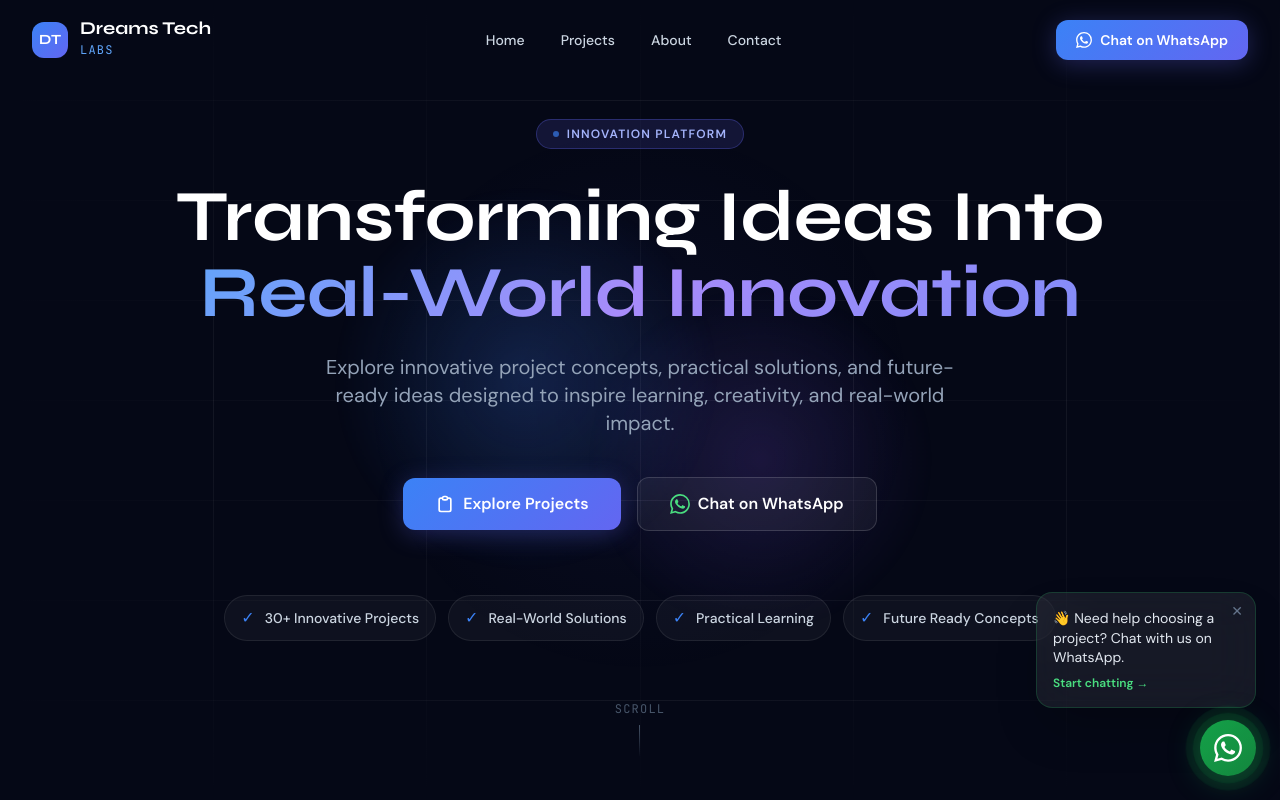
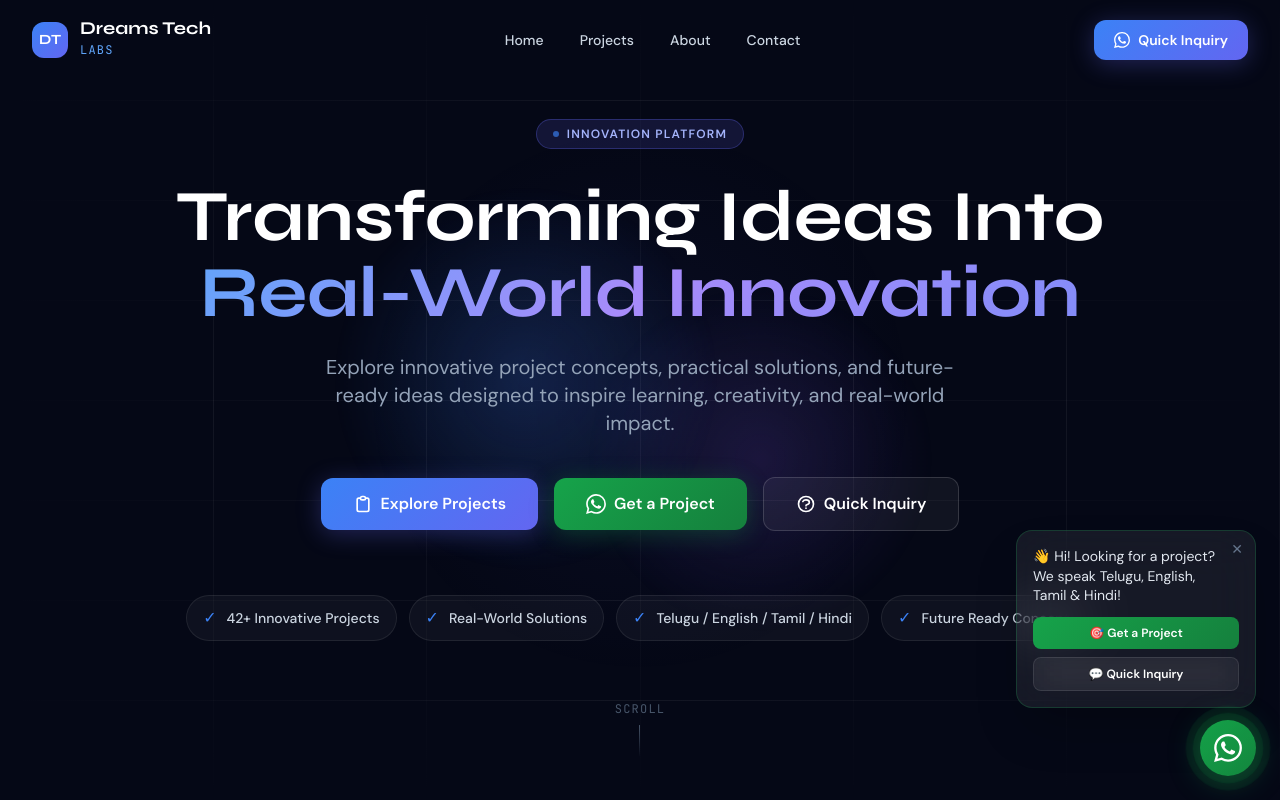
Before and after one commit to venkatarao2k/Dreams-Tech-Labs, a React (Vite) app: page / in a window 1280 px wide. Shown: the top 800 px of the page. Built offline with nearby package versions, Linux system fonts and the light colour scheme.

Commit message:
update whatsapp number and add dual button flow

```diff
--- a/src/components/AllProjects.jsx
+++ b/src/components/AllProjects.jsx
@@ -1,7 +1,7 @@
 import { useState, useMemo } from 'react';
 import { allProjects, categories } from '../data/projects';
 
-const WA_LINK = "https://wa.me/917095537106?text=Hi%20Dreams%20Tech%20Labs%2C%20I%20am%20interested%20in%20your%20project%20solutions.%20Please%20share%20more%20details.";
+const WA_LINK = "https://wa.me/917095537106?text=%F0%9F%91%8B%20Hi%20Dreams%20Tech%20Labs!%0A%0AI%20am%20looking%20for%20a%20project.%20Here%20are%20my%20details%3A%0A%0A1%EF%B8%8F%E2%83%A3%20Project%20Type%3A%20%5BFinal%20Year%20%2F%20Resume%20%2F%20Learning%5D%0A2%EF%B8%8F%E2%83%A3%20Language%20I%20prefer%3A%20%5BTelugu%20%2F%20English%20%2F%20Tamil%20%2F%20Hindi%5D%0A3%EF%B8%8F%E2%83%A3%20My%20project%20idea%20or%20requirement%3A%0A%0APlease%20suggest%20the%20best%20project%20for%20me!%20%F0%9F%99%8F";
 
 function ProjectCard({ project, index }) {
   return (
--- a/src/components/Contact.jsx
+++ b/src/components/Contact.jsx
@@ -1,4 +1,5 @@
-const WA_LINK = "https://wa.me/917095537106?text=Hi%20Dreams%20Tech%20Labs%2C%20I%20am%20interested%20in%20your%20project%20solutions.%20Please%20share%20more%20details.";
+const WA_INQUIRY = "https://wa.me/917095537106?text=👋%20Hi%20Dreams%20Tech%20Labs!%20I%20have%20an%20inquiry%20about%20your%20projects.%20Can%20you%20help%20me%3F";
+const WA_PROJECT = "https://wa.me/917095537106?text=👋%20Hi%20Dreams%20Tech%20Labs!%0A%0AI%20am%20looking%20for%20a%20project.%20Here%20are%20my%20details%3A%0A%0A1%EF%B8%8F%E2%83%A3%20Project%20Type%3A%20%5BFinal%20Year%20%2F%20Resume%20%2F%20Learning%5D%0A2%EF%B8%8F%E2%83%A3%20Language%20I%20prefer%3A%20%5BTelugu%20%2F%20English%20%2F%20Tamil%20%2F%20Hindi%5D%0A3%EF%B8%8F%E2%83%A3%20My%20project%20idea%20or%20requirement%3A%0A%0APlease%20suggest%20the%20best%20project%20for%20me!%20%F0%9F%99%8F";
 const WA_NUMBER = "+91 70955 37106";
 
 const contactCards = [
@@ -13,7 +14,7 @@ const contactCards = [
     border: "rgba(34,197,94,0.25)",
     label: "WhatsApp",
     value: WA_NUMBER,
-    action: WA_LINK,
+    action: WA_INQUIRY,
     actionText: "Chat Now →",
   },
   {
@@ -63,11 +64,11 @@ export default function Contact() {
             Let's Talk Innovation
           </h2>
           <p className="text-slate-400 text-lg max-w-xl mx-auto">
-            Need help choosing the right project? Let's connect. Our team is ready to guide you to the perfect idea.
+            Need help choosing the right project? We speak Telugu, English, Tamil and Hindi — reach out in any language!
           </p>
         </div>
 
-        {/* Cards */}
+        {/* Contact Cards */}
         <div className="grid grid-cols-1 md:grid-cols-3 gap-6 mb-12">
           {contactCards.map(card => (
             <div key={card.label} className="glass rounded-2xl p-7 border border-white/[0.06] hover:border-white/20 transition-all duration-300 hover:-translate-y-1 text-center">
@@ -89,7 +90,19 @@ export default function Contact() {
           ))}
         </div>
 
-        {/* Big CTA */}
+        {/* Language support banner */}
+        <div className="glass rounded-2xl p-5 border border-indigo-500/20 text-center mb-8">
+          <p className="text-slate-300 text-sm">
+            🌐 We support &nbsp;
+            <span className="text-white font-semibold">తెలుగు (Telugu)</span> &nbsp;·&nbsp;
+            <span className="text-white font-semibold">English</span> &nbsp;·&nbsp;
+            <span className="text-white font-semibold">தமிழ் (Tamil)</span> &nbsp;·&nbsp;
+            <span className="text-white font-semibold">हिंदी (Hindi)</span>
+            &nbsp; — Explain your requirement in any language!
+          </p>
+        </div>
+
+        {/* Two CTA buttons */}
         <div className="glass-strong rounded-3xl p-8 md:p-12 border border-indigo-500/20 text-center relative overflow-hidden">
           <div className="absolute top-0 left-0 right-0 h-px bg-gradient-to-r from-transparent via-indigo-500/50 to-transparent" />
           <div className="absolute bottom-0 left-0 right-0 h-px bg-gradient-to-r from-transparent via-violet-500/30 to-transparent" />
@@ -99,20 +112,37 @@ export default function Contact() {
             Ready to Start Your Innovation Journey?
           </h3>
           <p className="text-slate-400 max-w-xl mx-auto mb-8 leading-relaxed">
-            Reach out on WhatsApp now and our team will help you find the project concept that matches your vision, goals, and potential.
+            Choose how you want to connect — quick question or ready to get your project?
           </p>
+
+          <div className="flex flex-col sm:flex-row items-center justify-center gap-4">
+            {/* Get a Project */}
             <a
-            href={WA_LINK}
+              href={WA_PROJECT}
               target="_blank"
               rel="noopener noreferrer"
-            className="btn-primary text-base px-10 py-4 inline-flex"
+              className="btn-primary text-base px-10 py-4 inline-flex w-full sm:w-auto justify-center"
               style={{background: 'linear-gradient(135deg, #16a34a, #15803d)', boxShadow: '0 4px 24px rgba(22,163,74,0.3)'}}
             >
               <svg className="w-5 h-5" fill="currentColor" viewBox="0 0 24 24">
                 <path d="M17.472 14.382c-.297-.149-1.758-.867-2.03-.967-.273-.099-.471-.148-.67.15-.197.297-.767.966-.94 1.164-.173.199-.347.223-.644.075-.297-.15-1.255-.463-2.39-1.475-.883-.788-1.48-1.761-1.653-2.059-.173-.297-.018-.458.13-.606.134-.133.298-.347.446-.52.149-.174.198-.298.298-.497.099-.198.05-.371-.025-.52-.075-.149-.669-1.612-.916-2.207-.242-.579-.487-.5-.669-.51-.173-.008-.371-.01-.57-.01-.198 0-.52.074-.792.372-.272.297-1.04 1.016-1.04 2.479 0 1.462 1.065 2.875 1.213 3.074.149.198 2.096 3.2 5.077 4.487.709.306 1.262.489 1.694.625.712.227 1.36.195 1.871.118.571-.085 1.758-.719 2.006-1.413.248-.694.248-1.289.173-1.413-.074-.124-.272-.198-.57-.347m-5.421 7.403h-.004a9.87 9.87 0 01-5.031-1.378l-.361-.214-3.741.982.998-3.648-.235-.374a9.86 9.86 0 01-1.51-5.26c.001-5.45 4.436-9.884 9.888-9.884 2.64 0 5.122 1.03 6.988 2.898a9.825 9.825 0 012.893 6.994c-.003 5.45-4.437 9.884-9.885 9.884m8.413-18.297A11.815 11.815 0 0012.05 0C5.495 0 .16 5.335.157 11.892c0 2.096.547 4.142 1.588 5.945L.057 24l6.305-1.654a11.882 11.882 0 005.683 1.448h.005c6.554 0 11.89-5.335 11.893-11.893a11.821 11.821 0 00-3.48-8.413z"/>
               </svg>
-            Chat on WhatsApp Now
+              Get a Project
             </a>
+
+            {/* Quick Inquiry */}
+            <a
+              href={WA_INQUIRY}
+              target="_blank"
+              rel="noopener noreferrer"
+              className="btn-ghost text-base px-10 py-4 inline-flex w-full sm:w-auto justify-center"
+            >
+              <svg className="w-5 h-5" fill="none" stroke="currentColor" viewBox="0 0 24 24">
+                <path strokeLinecap="round" strokeLinejoin="round" strokeWidth={2} d="M8.228 9c.549-1.165 2.03-2 3.772-2 2.21 0 4 1.343 4 3 0 1.4-1.278 2.575-3.006 2.907-.542.104-.994.54-.994 1.093m0 3h.01M21 12a9 9 0 11-18 0 9 9 0 0118 0z" />
+              </svg>
+              Quick Inquiry
+            </a>
+          </div>
         </div>
       </div>
     </section>
--- a/src/components/FeaturedProjects.jsx
+++ b/src/components/FeaturedProjects.jsx
@@ -1,6 +1,6 @@
 import { featuredProjects } from '../data/projects';
 
-const WA_LINK = "https://wa.me/917095537106?text=Hi%20Dreams%20Tech%20Labs%2C%20I%20am%20interested%20in%20your%20project%20solutions.%20Please%20share%20more%20details.";
+const WA_LINK = "https://wa.me/917095537106?text=%F0%9F%91%8B%20Hi%20Dreams%20Tech%20Labs!%0A%0AI%20am%20looking%20for%20a%20project.%20Here%20are%20my%20details%3A%0A%0A1%EF%B8%8F%E2%83%A3%20Project%20Type%3A%20%5BFinal%20Year%20%2F%20Resume%20%2F%20Learning%5D%0A2%EF%B8%8F%E2%83%A3%20Language%20I%20prefer%3A%20%5BTelugu%20%2F%20English%20%2F%20Tamil%20%2F%20Hindi%5D%0A3%EF%B8%8F%E2%83%A3%20My%20project%20idea%20or%20requirement%3A%0A%0APlease%20suggest%20the%20best%20project%20for%20me!%20%F0%9F%99%8F";
 
 function FeaturedCard({ project }) {
   return (
--- a/src/components/Footer.jsx
+++ b/src/components/Footer.jsx
@@ -1,4 +1,4 @@
-const WA_LINK = "https://wa.me/917095537106?text=Hi%20Dreams%20Tech%20Labs%2C%20I%20am%20interested%20in%20your%20project%20solutions.%20Please%20share%20more%20details.";
+const WA_LINK = "https://wa.me/917095537106?text=%F0%9F%91%8B%20Hi%20Dreams%20Tech%20Labs!%0A%0AI%20am%20looking%20for%20a%20project.%20Here%20are%20my%20details%3A%0A%0A1%EF%B8%8F%E2%83%A3%20Project%20Type%3A%20%5BFinal%20Year%20%2F%20Resume%20%2F%20Learning%5D%0A2%EF%B8%8F%E2%83%A3%20Language%20I%20prefer%3A%20%5BTelugu%20%2F%20English%20%2F%20Tamil%20%2F%20Hindi%5D%0A3%EF%B8%8F%E2%83%A3%20My%20project%20idea%20or%20requirement%3A%0A%0APlease%20suggest%20the%20best%20project%20for%20me!%20%F0%9F%99%8F";
 
 const navLinks = [
   { label: 'Home', id: 'home' },
--- a/src/components/Hero.jsx
+++ b/src/components/Hero.jsx
@@ -1,4 +1,5 @@
-const WA_LINK = "https://wa.me/917095537106?text=Hi%20Dreams%20Tech%20Labs%2C%20I%20am%20interested%20in%20your%20project%20solutions.%20Please%20share%20more%20details.";
+const WA_INQUIRY = "https://wa.me/917095537106?text=👋%20Hi%20Dreams%20Tech%20Labs!%20I%20have%20an%20inquiry%20about%20your%20projects.%20Can%20you%20help%20me%3F";
+const WA_PROJECT = "https://wa.me/917095537106?text=👋%20Hi%20Dreams%20Tech%20Labs!%0A%0AI%20am%20looking%20for%20a%20project.%20Here%20are%20my%20details%3A%0A%0A1%EF%B8%8F%E2%83%A3%20Project%20Type%3A%20%5BFinal%20Year%20%2F%20Resume%20%2F%20Learning%5D%0A2%EF%B8%8F%E2%83%A3%20Language%20I%20prefer%3A%20%5BTelugu%20%2F%20English%20%2F%20Tamil%20%2F%20Hindi%5D%0A3%EF%B8%8F%E2%83%A3%20My%20project%20idea%20or%20requirement%3A%0A%0APlease%20suggest%20the%20best%20project%20for%20me!%20%F0%9F%99%8F";
 
 const TrustBadge = ({ icon, text }) => (
   <div className="flex items-center gap-2.5 glass px-4 py-2.5 rounded-full">
@@ -67,8 +68,10 @@ export default function Hero() {
           Explore innovative project concepts, practical solutions, and future-ready ideas designed to inspire learning, creativity, and real-world impact.
         </p>
 
-        {/* CTAs */}
+        {/* CTAs — 3 buttons */}
         <div className="flex flex-col sm:flex-row items-center justify-center gap-4 mb-16 animate-fade-in animate-delay-300">
+
+          {/* Explore Projects */}
           <button
             onClick={scrollToProjects}
             className="btn-primary text-base px-8 py-3.5 w-full sm:w-auto"
@@ -78,24 +81,40 @@ export default function Hero() {
             </svg>
             Explore Projects
           </button>
+
+          {/* Get a Project */}
           <a
-            href={WA_LINK}
+            href={WA_PROJECT}
+            target="_blank"
+            rel="noopener noreferrer"
+            className="btn-primary text-base px-8 py-3.5 w-full sm:w-auto"
+            style={{background: 'linear-gradient(135deg, #16a34a, #15803d)', boxShadow: '0 4px 24px rgba(22,163,74,0.3)'}}
+          >
+            <svg className="w-5 h-5" fill="currentColor" viewBox="0 0 24 24">
+              <path d="M17.472 14.382c-.297-.149-1.758-.867-2.03-.967-.273-.099-.471-.148-.67.15-.197.297-.767.966-.94 1.164-.173.199-.347.223-.644.075-.297-.15-1.255-.463-2.39-1.475-.883-.788-1.48-1.761-1.653-2.059-.173-.297-.018-.458.13-.606.134-.133.298-.347.446-.52.149-.174.198-.298.298-.497.099-.198.05-.371-.025-.52-.075-.149-.669-1.612-.916-2.207-.242-.579-.487-.5-.669-.51-.173-.008-.371-.01-.57-.01-.198 0-.52.074-.792.372-.272.297-1.04 1.016-1.04 2.479 0 1.462 1.065 2.875 1.213 3.074.149.198 2.096 3.2 5.077 4.487.709.306 1.262.489 1.694.625.712.227 1.36.195 1.871.118.571-.085 1.758-.719 2.006-1.413.248-.694.248-1.289.173-1.413-.074-.124-.272-.198-.57-.347m-5.421 7.403h-.004a9.87 9.87 0 01-5.031-1.378l-.361-.214-3.741.982.998-3.648-.235-.374a9.86 9.86 0 01-1.51-5.26c.001-5.45 4.436-9.884 9.888-9.884 2.64 0 5.122 1.03 6.988 2.898a9.825 9.825 0 012.893 6.994c-.003 5.45-4.437 9.884-9.885 9.884m8.413-18.297A11.815 11.815 0 0012.05 0C5.495 0 .16 5.335.157 11.892c0 2.096.547 4.142 1.588 5.945L.057 24l6.305-1.654a11.882 11.882 0 005.683 1.448h.005c6.554 0 11.89-5.335 11.893-11.893a11.821 11.821 0 00-3.48-8.413z"/>
+            </svg>
+            Get a Project
+          </a>
+
+          {/* Quick Inquiry */}
+          <a
+            href={WA_INQUIRY}
             target="_blank"
             rel="noopener noreferrer"
             className="btn-ghost text-base px-8 py-3.5 w-full sm:w-auto"
           >
-            <svg className="w-5 h-5 text-green-400" fill="currentColor" viewBox="0 0 24 24">
-              <path d="M17.472 14.382c-.297-.149-1.758-.867-2.03-.967-.273-.099-.471-.148-.67.15-.197.297-.767.966-.94 1.164-.173.199-.347.223-.644.075-.297-.15-1.255-.463-2.39-1.475-.883-.788-1.48-1.761-1.653-2.059-.173-.297-.018-.458.13-.606.134-.133.298-.347.446-.52.149-.174.198-.298.298-.497.099-.198.05-.371-.025-.52-.075-.149-.669-1.612-.916-2.207-.242-.579-.487-.5-.669-.51-.173-.008-.371-.01-.57-.01-.198 0-.52.074-.792.372-.272.297-1.04 1.016-1.04 2.479 0 1.462 1.065 2.875 1.213 3.074.149.198 2.096 3.2 5.077 4.487.709.306 1.262.489 1.694.625.712.227 1.36.195 1.871.118.571-.085 1.758-.719 2.006-1.413.248-.694.248-1.289.173-1.413-.074-.124-.272-.198-.57-.347m-5.421 7.403h-.004a9.87 9.87 0 01-5.031-1.378l-.361-.214-3.741.982.998-3.648-.235-.374a9.86 9.86 0 01-1.51-5.26c.001-5.45 4.436-9.884 9.888-9.884 2.64 0 5.122 1.03 6.988 2.898a9.825 9.825 0 012.893 6.994c-.003 5.45-4.437 9.884-9.885 9.884m8.413-18.297A11.815 11.815 0 0012.05 0C5.495 0 .16 5.335.157 11.892c0 2.096.547 4.142 1.588 5.945L.057 24l6.305-1.654a11.882 11.882 0 005.683 1.448h.005c6.554 0 11.89-5.335 11.893-11.893a11.821 11.821 0 00-3.48-8.413z"/>
+            <svg className="w-5 h-5" fill="none" stroke="currentColor" viewBox="0 0 24 24">
+              <path strokeLinecap="round" strokeLinejoin="round" strokeWidth={2} d="M8.228 9c.549-1.165 2.03-2 3.772-2 2.21 0 4 1.343 4 3 0 1.4-1.278 2.575-3.006 2.907-.542.104-.994.54-.994 1.093m0 3h.01M21 12a9 9 0 11-18 0 9 9 0 0118 0z" />
             </svg>
-            Chat on WhatsApp
+            Quick Inquiry
           </a>
         </div>
 
         {/* Trust badges */}
         <div className="flex flex-wrap items-center justify-center gap-3 animate-fade-in animate-delay-400">
-          <TrustBadge icon="✓" text="30+ Innovative Projects" />
+          <TrustBadge icon="✓" text="42+ Innovative Projects" />
           <TrustBadge icon="✓" text="Real-World Solutions" />
-          <TrustBadge icon="✓" text="Practical Learning" />
+          <TrustBadge icon="✓" text="Telugu / English / Tamil / Hindi" />
           <TrustBadge icon="✓" text="Future Ready Concepts" />
         </div>
 
--- a/src/components/Navbar.jsx
+++ b/src/components/Navbar.jsx
@@ -1,6 +1,6 @@
 import { useState, useEffect } from 'react';
 
-const WA_LINK = "https://wa.me/917095537106?text=Hi%20Dreams%20Tech%20Labs%2C%20I%20am%20interested%20in%20your%20project%20solutions.%20Please%20share%20more%20details.";
+const WA_INQUIRY = "https://wa.me/917095537106?text=👋%20Hi%20Dreams%20Tech%20Labs!%20I%20have%20an%20inquiry%20about%20your%20projects.%20Can%20you%20help%20me%3F";
 
 export default function Navbar() {
   const [scrolled, setScrolled] = useState(false);
@@ -55,7 +55,7 @@ export default function Navbar() {
           {/* CTA */}
           <div className="hidden md:flex items-center gap-3">
             <a
-              href={WA_LINK}
+              href={WA_INQUIRY}
               target="_blank"
               rel="noopener noreferrer"
               className="btn-primary text-sm py-2.5 px-5"
@@ -63,7 +63,7 @@ export default function Navbar() {
               <svg className="w-4 h-4" fill="currentColor" viewBox="0 0 24 24">
                 <path d="M17.472 14.382c-.297-.149-1.758-.867-2.03-.967-.273-.099-.471-.148-.67.15-.197.297-.767.966-.94 1.164-.173.199-.347.223-.644.075-.297-.15-1.255-.463-2.39-1.475-.883-.788-1.48-1.761-1.653-2.059-.173-.297-.018-.458.13-.606.134-.133.298-.347.446-.52.149-.174.198-.298.298-.497.099-.198.05-.371-.025-.52-.075-.149-.669-1.612-.916-2.207-.242-.579-.487-.5-.669-.51-.173-.008-.371-.01-.57-.01-.198 0-.52.074-.792.372-.272.297-1.04 1.016-1.04 2.479 0 1.462 1.065 2.875 1.213 3.074.149.198 2.096 3.2 5.077 4.487.709.306 1.262.489 1.694.625.712.227 1.36.195 1.871.118.571-.085 1.758-.719 2.006-1.413.248-.694.248-1.289.173-1.413-.074-.124-.272-.198-.57-.347m-5.421 7.403h-.004a9.87 9.87 0 01-5.031-1.378l-.361-.214-3.741.982.998-3.648-.235-.374a9.86 9.86 0 01-1.51-5.26c.001-5.45 4.436-9.884 9.888-9.884 2.64 0 5.122 1.03 6.988 2.898a9.825 9.825 0 012.893 6.994c-.003 5.45-4.437 9.884-9.885 9.884m8.413-18.297A11.815 11.815 0 0012.05 0C5.495 0 .16 5.335.157 11.892c0 2.096.547 4.142 1.588 5.945L.057 24l6.305-1.654a11.882 11.882 0 005.683 1.448h.005c6.554 0 11.89-5.335 11.893-11.893a11.821 11.821 0 00-3.48-8.413z"/>
               </svg>
-              Chat on WhatsApp
+              Quick Inquiry
             </a>
           </div>
 
@@ -95,12 +95,12 @@ export default function Navbar() {
               </button>
             ))}
             <a
-              href={WA_LINK}
+              href={WA_INQUIRY}
               target="_blank"
               rel="noopener noreferrer"
               className="btn-primary w-full justify-center mt-3"
             >
-              Chat on WhatsApp
+              Quick Inquiry
             </a>
           </div>
         </div>
--- a/src/components/WhatsAppFloat.jsx
+++ b/src/components/WhatsAppFloat.jsx
@@ -1,6 +1,7 @@
 import { useState, useEffect } from 'react';
 
-const WA_LINK = "https://wa.me/917095537106?text=Hi%20Dreams%20Tech%20Labs%2C%20I%20am%20interested%20in%20your%20project%20solutions.%20Please%20share%20more%20details.";
+const WA_INQUIRY = "https://wa.me/917095537106?text=👋%20Hi%20Dreams%20Tech%20Labs!%20I%20have%20an%20inquiry%20about%20your%20projects.%20Can%20you%20help%20me%3F";
+const WA_PROJECT = "https://wa.me/917095537106?text=👋%20Hi%20Dreams%20Tech%20Labs!%0A%0AI%20am%20looking%20for%20a%20project.%20Here%20are%20my%20details%3A%0A%0A1%EF%B8%8F%E2%83%A3%20Project%20Type%3A%20%5BFinal%20Year%20%2F%20Resume%20%2F%20Learning%5D%0A2%EF%B8%8F%E2%83%A3%20Language%20I%20prefer%3A%20%5BTelugu%20%2F%20English%20%2F%20Tamil%20%2F%20Hindi%5D%0A3%EF%B8%8F%E2%83%A3%20My%20project%20idea%20or%20requirement%3A%0A%0APlease%20suggest%20the%20best%20project%20for%20me!%20%F0%9F%99%8F";
 
 export default function WhatsAppFloat() {
   const [showPopup, setShowPopup] = useState(false);
@@ -25,31 +26,43 @@ export default function WhatsAppFloat() {
 
       {/* Popup */}
       {showPopup && (
-        <div className="glass-strong rounded-2xl p-4 max-w-[220px] shadow-2xl border border-green-500/20 animate-slide-up">
+        <div className="glass-strong rounded-2xl p-4 w-[240px] shadow-2xl border border-green-500/20 animate-slide-up relative">
           <button
             onClick={dismiss}
-            className="absolute top-2 right-2 text-slate-500 hover:text-white transition-colors text-sm w-5 h-5 flex items-center justify-center"
-          >
-            ✕
-          </button>
-          <p className="text-sm text-slate-200 leading-snug pr-4">
-            👋 Need help choosing a project? Chat with us on WhatsApp.
+            className="absolute top-2 right-3 text-slate-500 hover:text-white transition-colors text-sm"
+          >✕</button>
+
+          <p className="text-sm text-slate-200 leading-snug mb-3 pr-4">
+            👋 Hi! Looking for a project? We speak Telugu, English, Tamil & Hindi!
           </p>
+
+          <div className="flex flex-col gap-2">
             <a
-            href={WA_LINK}
+              href={WA_PROJECT}
               target="_blank"
               rel="noopener noreferrer"
-            className="mt-2 text-xs font-semibold text-green-400 hover:text-green-300 transition-colors block"
               onClick={() => setShowPopup(false)}
+              className="text-xs font-semibold text-center py-2 px-3 rounded-lg text-white transition-all"
+              style={{background: 'linear-gradient(135deg, #16a34a, #15803d)'}}
             >
-            Start chatting →
+              🎯 Get a Project
             </a>
+            <a
+              href={WA_INQUIRY}
+              target="_blank"
+              rel="noopener noreferrer"
+              onClick={() => setShowPopup(false)}
+              className="text-xs font-semibold text-center py-2 px-3 rounded-lg text-white transition-all glass border border-white/10"
+            >
+              💬 Quick Inquiry
+            </a>
+          </div>
         </div>
       )}
 
-      {/* Button */}
+      {/* Floating Button */}
       <a
-        href={WA_LINK}
+        href={WA_INQUIRY}
         target="_blank"
         rel="noopener noreferrer"
         onClick={() => setShowPopup(false)}
@@ -57,12 +70,10 @@ export default function WhatsAppFloat() {
         style={{background: 'linear-gradient(135deg, #16a34a, #15803d)', boxShadow: '0 4px 32px rgba(22,163,74,0.4)'}}
         aria-label="Chat on WhatsApp"
       >
-        {/* Pulse rings */}
         <div className="absolute inset-0 rounded-full whatsapp-ring"
              style={{background: 'rgba(22,163,74,0.4)'}} />
         <div className="absolute inset-0 rounded-full whatsapp-ring"
              style={{background: 'rgba(22,163,74,0.25)', animationDelay: '0.5s'}} />
-
         <svg className="w-7 h-7 text-white relative z-10" fill="currentColor" viewBox="0 0 24 24">
           <path d="M17.472 14.382c-.297-.149-1.758-.867-2.03-.967-.273-.099-.471-.148-.67.15-.197.297-.767.966-.94 1.164-.173.199-.347.223-.644.075-.297-.15-1.255-.463-2.39-1.475-.883-.788-1.48-1.761-1.653-2.059-.173-.297-.018-.458.13-.606.134-.133.298-.347.446-.52.149-.174.198-.298.298-.497.099-.198.05-.371-.025-.52-.075-.149-.669-1.612-.916-2.207-.242-.579-.487-.5-.669-.51-.173-.008-.371-.01-.57-.01-.198 0-.52.074-.792.372-.272.297-1.04 1.016-1.04 2.479 0 1.462 1.065 2.875 1.213 3.074.149.198 2.096 3.2 5.077 4.487.709.306 1.262.489 1.694.625.712.227 1.36.195 1.871.118.571-.085 1.758-.719 2.006-1.413.248-.694.248-1.289.173-1.413-.074-.124-.272-.198-.57-.347m-5.421 7.403h-.004a9.87 9.87 0 01-5.031-1.378l-.361-.214-3.741.982.998-3.648-.235-.374a9.86 9.86 0 01-1.51-5.26c.001-5.45 4.436-9.884 9.888-9.884 2.64 0 5.122 1.03 6.988 2.898a9.825 9.825 0 012.893 6.994c-.003 5.45-4.437 9.884-9.885 9.884m8.413-18.297A11.815 11.815 0 0012.05 0C5.495 0 .16 5.335.157 11.892c0 2.096.547 4.142 1.588 5.945L.057 24l6.305-1.654a11.882 11.882 0 005.683 1.448h.005c6.554 0 11.89-5.335 11.893-11.893a11.821 11.821 0 00-3.48-8.413z"/>
         </svg>
```
Lines whose indentation alone changed are shown as unchanged.
